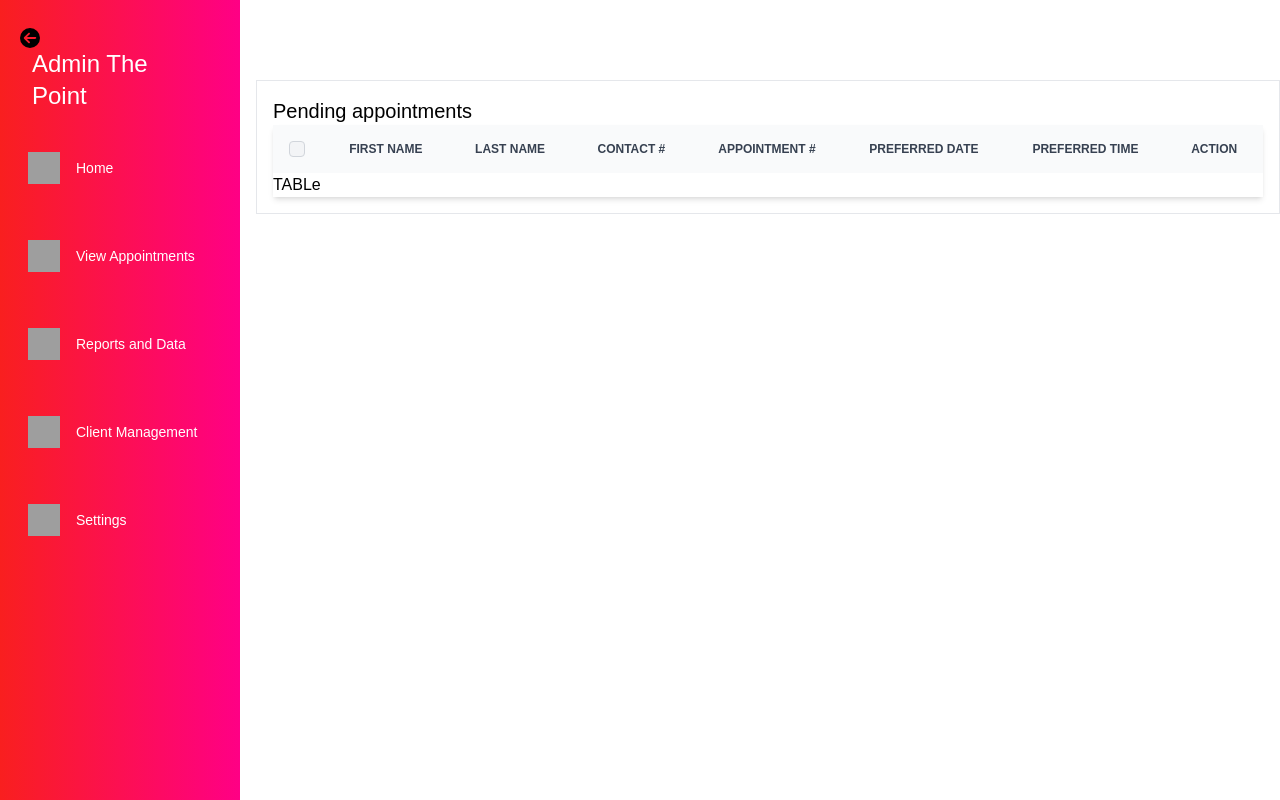
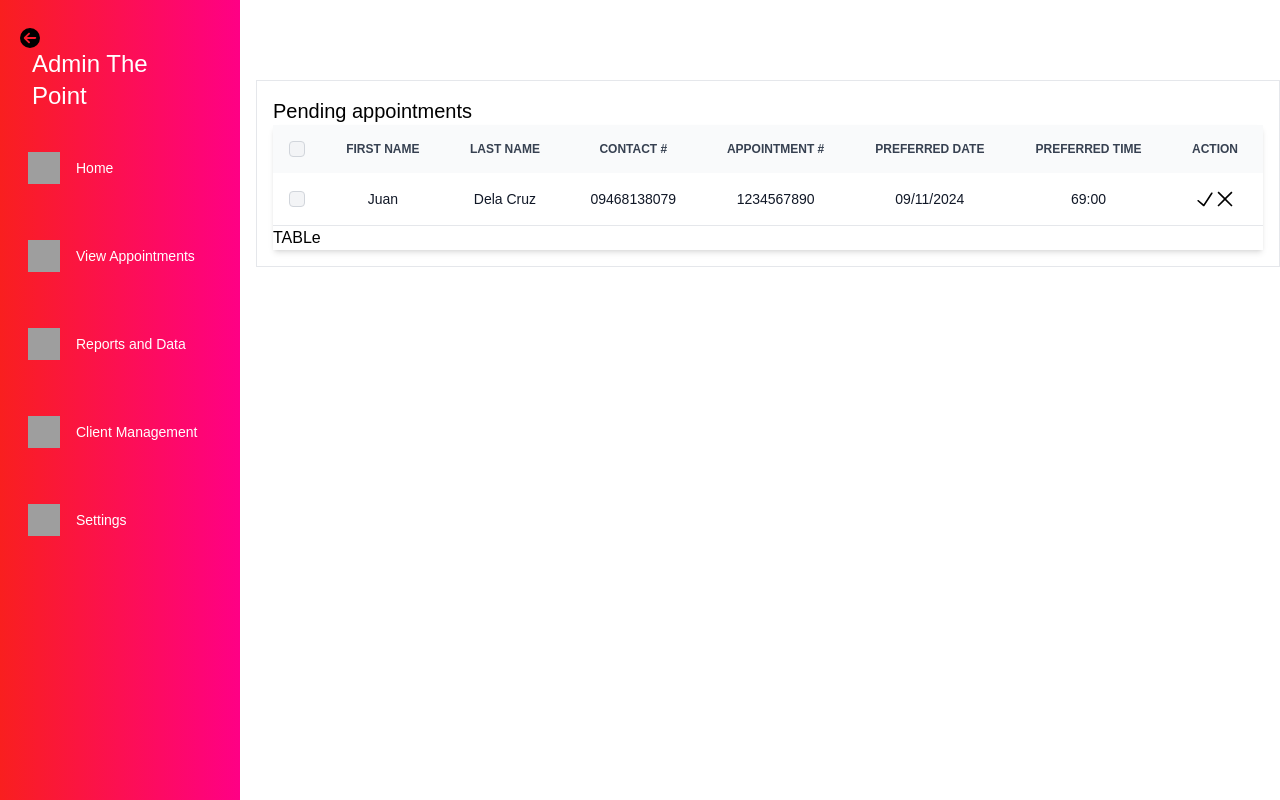
Before and after one commit to jomcelis9/thePoint, a React (Vite) app in the folder frontend/thePoint/: page /admin/view in a window 1280 px wide. Built offline with nearby package versions, Linux system fonts and the light colour scheme; grey boxes are pictures that could not be loaded.

Commit message:
updated table appointments

```diff
--- a/frontend/thePoint/components/table.jsx
+++ b/frontend/thePoint/components/table.jsx
@@ -35,6 +35,46 @@ return(
 
         </thead>
 
+        <tbody>
+        <tr class="bg-white border-b dark:bg-gray-800 dark:border-gray-700 hover:bg-gray-50 dark:hover:bg-gray-600 cursor-pointer ">
+                <td class="w-4 p-4">
+                    <div class="flex items-center">
+                        <input id="checkbox-table-search-1" type="checkbox" class="w-4 h-4 text-blue-600 bg-gray-100 border-gray-300 rounded focus:ring-blue-500 dark:focus:ring-blue-600 dark:ring-offset-gray-800 dark:focus:ring-offset-gray-800 focus:ring-2 dark:bg-gray-700 dark:border-gray-600"/>
+                        <label for="checkbox-table-search-1" class="sr-only">checkbox</label>
+                    </div>
+                </td>
+                <th scope="row" class="px-6 py-4 font-medium text-gray-900 whitespace-nowrap dark:text-white">
+                    Juan
+                </th>
+                <th class="px-6 py-4 font-medium text-gray-900 whitespace-nowrap dark:text-white">
+                    Dela Cruz
+                </th>
+                <th class="px-6 py-4 font-medium text-gray-900 whitespace-nowrap dark:text-white">
+                    09468138079
+                </th>
+                <th class="px-6 py-4 font-medium text-gray-900 whitespace-nowrap dark:text-white">
+                    1234567890
+                </th>
+                <th class="px-6 py-4 font-medium text-gray-900 whitespace-nowrap dark:text-white">
+                    09/11/2024
+                </th>
+                <th class="px-6 py-4 font-medium text-gray-900 whitespace-nowrap dark:text-white">
+                    69:00
+                </th>
+                <th className="px-6 py-4 font-medium text-gray-900 whitespace-nowrap dark:text-white gap-2 ">
+                    <div className="flex justify-center items-center" >
+                        <svg xmlns="http://www.w3.org/2000/svg" x="0px" y="0px" width="20" height="20" viewBox="0 0 50 50">
+                            <path d="M 41.9375 8.625 C 41.273438 8.648438 40.664063 9 40.3125 9.5625 L 21.5 38.34375 L 9.3125 27.8125 C 8.789063 27.269531 8.003906 27.066406 7.28125 27.292969 C 6.5625 27.515625 6.027344 28.125 5.902344 28.867188 C 5.777344 29.613281 6.078125 30.363281 6.6875 30.8125 L 20.625 42.875 C 21.0625 43.246094 21.640625 43.410156 22.207031 43.328125 C 22.777344 43.242188 23.28125 42.917969 23.59375 42.4375 L 43.6875 11.75 C 44.117188 11.121094 44.152344 10.308594 43.78125 9.644531 C 43.410156 8.984375 42.695313 8.589844 41.9375 8.625 Z"></path>
+                        </svg>
+
+                        <svg xmlns="http://www.w3.org/2000/svg" x="0px" y="0px" width="20" height="20" viewBox="0 0 50 50">
+                            <path d="M 9.15625 6.3125 L 6.3125 9.15625 L 22.15625 25 L 6.21875 40.96875 L 9.03125 43.78125 L 25 27.84375 L 40.9375 43.78125 L 43.78125 40.9375 L 27.84375 25 L 43.6875 9.15625 L 40.84375 6.3125 L 25 22.15625 Z"></path>
+                        </svg>
+                    </div>
+                </th>
+            </tr>
+        </tbody>
+
     </table>
 
     <h1> TABLe</h1>
```
